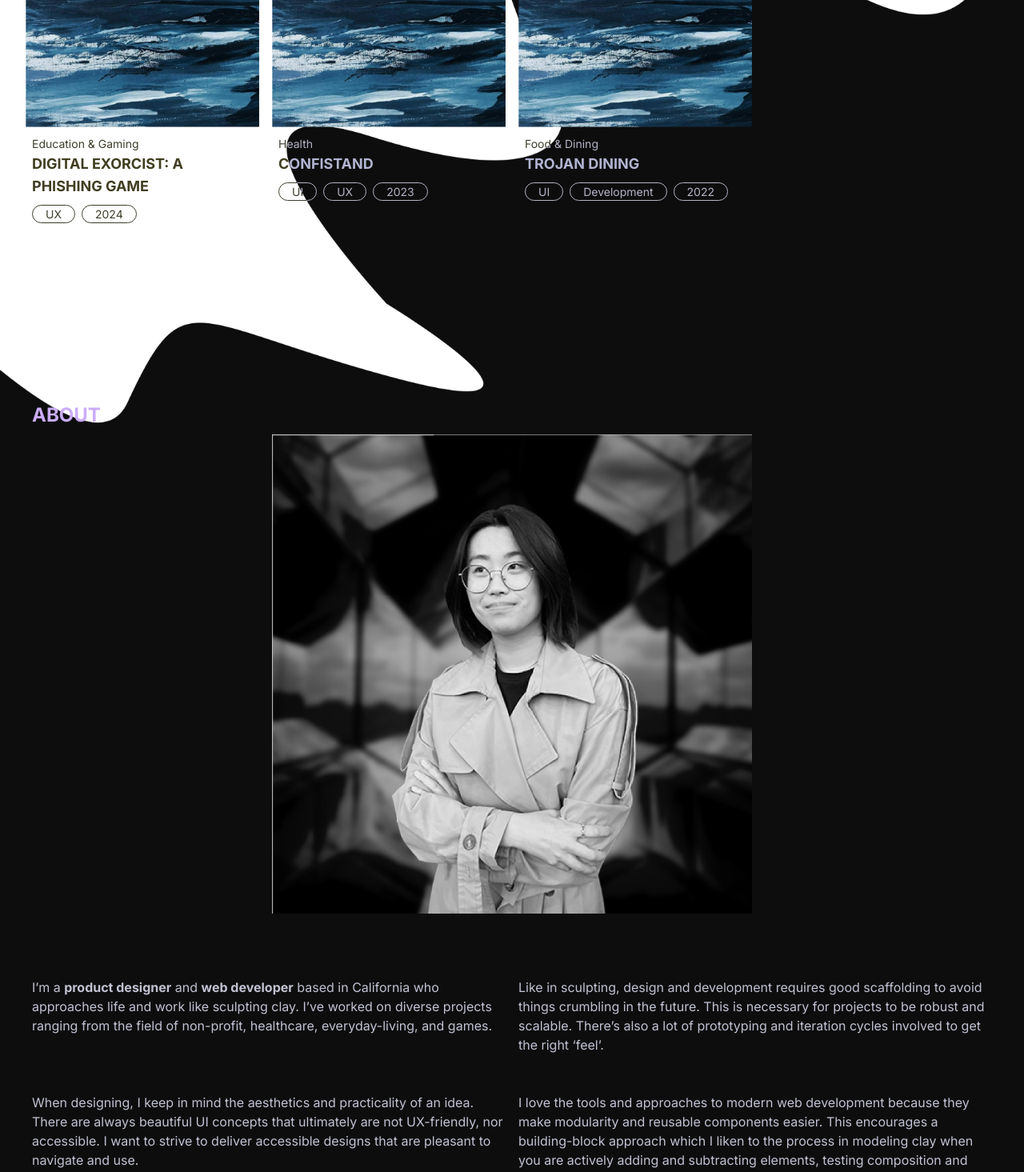
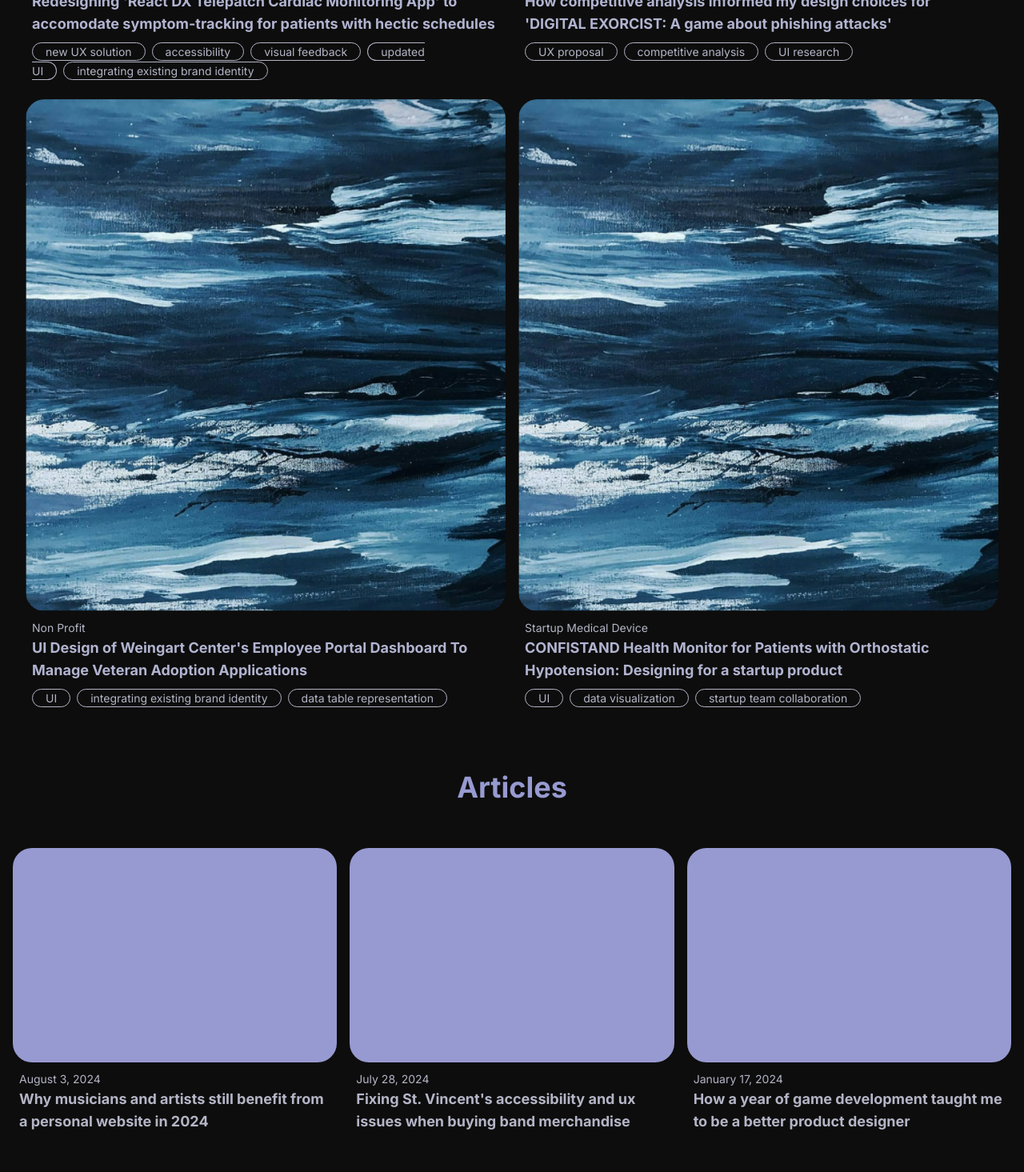
Before and after one commit to beatricehahn/nextjs-portfolio, a Next.js app: page / in a window 1280 px wide. Shown: the part 1080-2545 px from the top of the page at 80% size. Built offline with nearby package versions, Linux system fonts and the light colour scheme.

Commit message:
Rework layout and add blog section

```diff
--- a/app/page.tsx
+++ b/app/page.tsx
@@ -1,11 +1,12 @@
-import Hero from "@/components/Hero";
+//import Hero from "@/components/Hero";
+import { Hero2 } from "@/components/Hero2";
 //import Grid from "@/components/Grid";
 import { SelectedContent } from "@/components/organisms/SelectedContent";
 
 export default function Home() {
   return (
     <main className="relative flex justify-center items-center flex-col overflow-hidden mx-auto sm:px-10">
-      <Hero />
+      <Hero2 />
       <SelectedContent />
     </main>
   );
--- /dev/null
+++ b/components/Articles.tsx
@@ -0,0 +1,29 @@
+import { articles } from '@/data/index';
+import ArticleBox from './molecules/ArticleBox';
+
+export const Articles = () => {
+  return (
+    <div>
+        <h1 className="text-hero heading text-base md:text-4xl">Articles</h1>
+        <div
+            className="grid sm:grid-col-1 p-4 md:grid-cols-2 lg:grid-cols-3 gap-4 mt-10">
+            {articles.map(( { id, genre, date, title}) => (
+                <div key={id} className=''>
+                    {/* <ProjectBox
+                        genre={genre}
+                        title={title}
+                        img={img}
+                        tags={tags}
+                    /> */}
+                    <ArticleBox
+                        id={id}
+                        genre={genre}
+                        date={date}
+                        title={title}
+                    />
+                </div>
+            ))}
+        </div>
+    </div>
+  )
+}
--- /dev/null
+++ b/components/Hero2.tsx
@@ -0,0 +1,8 @@
+export const Hero2 = () => {
+  return (
+    <div className='bg-hero h-[180px] w-full p-2 mb-2 rounded-[24px]'>
+        <h4 className='text-xl font-bold'>PRODUCT DESIGNER & DEVELOPER</h4>
+        <p className='text-white text-lg'>Specializing in visual storytelling and motion design</p>
+    </div>
+  )
+}
--- a/components/RecentProjects.tsx
+++ b/components/RecentProjects.tsx
@@ -9,7 +9,7 @@ const RecentProjects = () => {
             <span className="text-purple">recent works</span>
         </h1>
         <div
-            className="grid sm:grid-col-1 p-4 md:grid-cols-3 lg:grid-cols-4 gap-4 mt-10">
+            className="grid sm:grid-col-1 p-4 md:grid-cols-2 lg:grid-cols-2 gap-4 mt-10">
             {projects.map(( { id, genre, title, img, tags }) => (
                 <div key={id} className=''>
                     <ProjectBox
--- /dev/null
+++ b/components/molecules/ArticleBox.tsx
@@ -0,0 +1,22 @@
+const ArticleBox = (
+    { id, genre, date, title} : { id: number, genre : string, date: string, title : string }
+  ) => {
+    return (
+      <div key={id} className=" flex flex-col md:flex-row md:items-start md:justify-between items-center">
+        <div className="">
+            {/* <img
+              src={img}
+              alt='Project Picture'
+              className="rounded-[24px]"
+            /> */}
+            <div className="rounded-[24px] bg-hero w-full h-[268px]"></div>
+            <div className="m-2 mix-blend-difference">
+              <span className="text-[14px] mb-1 text-white-200">{date}</span>
+              <h6 className='text-white-200 text-lg font-bold mb-2'>{title}</h6>
+            </div>
+        </div>
+      </div>
+    )
+  }
+
+  export default ArticleBox;
--- a/components/molecules/ProjectBox.tsx
+++ b/components/molecules/ProjectBox.tsx
@@ -9,10 +9,10 @@ const ProjectBox = (
           <img
             src={img}
             alt='Project Picture'
-            className=""
+            className="rounded-[24px]"
           />
           <div className="m-2 mix-blend-difference">
-            <span className="text-sm mb-1 text-white-200">{genre}</span>
+            <span className="text-[14px] mb-1 text-white-200">{genre}</span>
             <h6 className='text-lg font-bold mb-2'>{title}</h6>
             {tags.map((tag) => (
               <Tag label={tag} />
--- a/components/organisms/SelectedContent.tsx
+++ b/components/organisms/SelectedContent.tsx
@@ -1,4 +1,5 @@
 import RecentProjects from "../RecentProjects"
+import { Articles } from "../Articles"
 import AboutBlock from "../AboutBlock"
 import Contact from "./Contact"
 import QuoteBlock from "../QuoteBlock"
@@ -8,6 +9,7 @@ export const SelectedContent = () => {
       <div className="bg-black-fluid-pattern bg-cover w-screen h-auto">
         {/* <img src="/images/purplish-gradient-bg.png" alt="" className=" z-[-1] h-auto"/> */}
         <RecentProjects />
+        <Articles />
         <AboutBlock />
         <Contact />
         <QuoteBlock />
--- a/data/index.ts
+++ b/data/index.ts
@@ -20,32 +20,105 @@ export const gridItems = [
     {title: 'Title1', description: 'Desc1', id: 1},
 ]
 
+
+
+// Case studies and projects:
+
+// mobile app - UX case study react dx medical device monitor app (User story/)
+// mobile app - UX case study phishing game (competitive analysis)
+// desktop Saas - UI case study weingart employee dashboard
+// mobile app - data visualization UI and motion design case study confistand
+
+
+//Blogs
+// e-commerce Fixing St. Vincent's accessibility and ux issues on e commerce site
+// How a year of game development taught me to be a better designer
+// web accessibility article from the point of view of a web developer
+
 export const projects = [
   {
     id: 1,
+    genre: "Medical Device Component",
+    category: "Mobile App",
+    title: "Redesigning 'React DX Telepatch Cardiac Monitoring App' to accomodate symptom-tracking for patients with hectic schedules",
+    des: "Mobile app redesign to accomodate cardiac symptom-tracking for busy lives",
+    img: "/images/work-img-placeholder.png",
+    link: "/",
+    tags: ["new UX solution", "accessibility", "visual feedback", "updated UI", "integrating existing brand identity"],
+    year: "2024"
+  },
+  {
+    id: 2,
     genre: "Education & Gaming",
-    title: "DIGITAL EXORCIST: A PHISHING GAME",
+    category: "Mobile Game",
+    title: "How competitive analysis informed my design choices for 'DIGITAL EXORCIST: A game about phishing attacks'",
     des: "UX screenflow of educational mobile game in development",
     img: "/images/work-img-placeholder.png",
     link: "/",
-    tags: ["UX", "2024"]
+    tags: ["UX proposal", "competitive analysis", "UI research"],
+    year: "2024"
+  },
+  {
+    id: 3,
+    genre: "Non Profit",
+    category: "Desktop SaaS",
+    title: "UI Design of Weingart Center's Employee Portal Dashboard To Manage Veteran Adoption Applications",
+    des: "A design for an employee dashboard",
+    img: "/images/work-img-placeholder.png",
+    link: "/",
+    tags: ["UI", "integrating existing brand identity", "data table representation"],
+    year: "2023"
+  },
+  {
+    id: 4,
+    genre: "Startup Medical Device",
+    category: "Mobile App",
+    title: "CONFISTAND Health Monitor for Patients with Orthostatic Hypotension: Designing for a startup product",
+    des: "Health monitoring app for users who can monitor their vitals and recieve notifications if they are at risk of fainting",
+    img: "/images/work-img-placeholder.png",
+    link: "/",
+    tags: ["UI", "data visualization", "startup team collaboration"],
+    year: "2023"
+  },
+];
+
+export const articles = [
+  {
+    id: 1,
+    date: "August 3, 2024",
+    category: "Informational",
+    genre: "Music Industry",
+    title: "Why musicians and artists still benefit from a personal website in 2024",
+    img: "/images/work-img-placeholder.png",
   },
   {
     id: 2,
-    genre: "Health",
-    title: "CONFISTAND",
-    des: "Health monitoring app for users who can monitor their vitals and recieve notifications if they are at risk of fainting",
+    date: "July 28, 2024",
+    category: "UX Proposal",
+    genre: "Music Industry & E-commerce",
+    title: "Fixing St. Vincent's accessibility and ux issues when buying band merchandise",
     img: "/images/work-img-placeholder.png",
-    link: "/",
-    tags: ["UI", "UX", "2023"]
   },
   {
     id: 3,
+    date: "January 17, 2024",
+    category: "Self Reflection",
+    genre: "Game Development & Product Design",
+    title: "How a year of game development taught me to be a better product designer",
+    img: "/images/work-img-placeholder.png",
+  },
+]
+
+export const otherProjects = [
+  {
+    id: 3,
     genre: "Food & Dining",
+    category: "React Web App",
     title: "TROJAN DINING",
     des: "A redesigned web app to view all campus dining hall menus at a glance",
     img: "/images/work-img-placeholder.png",
     link: "/",
-    tags: ["UI", "Development", "2022"]
+    tags: ["UI", "Front End Development", "React Hooks"],
+    year: "2022"
   },
-];
+]
```
